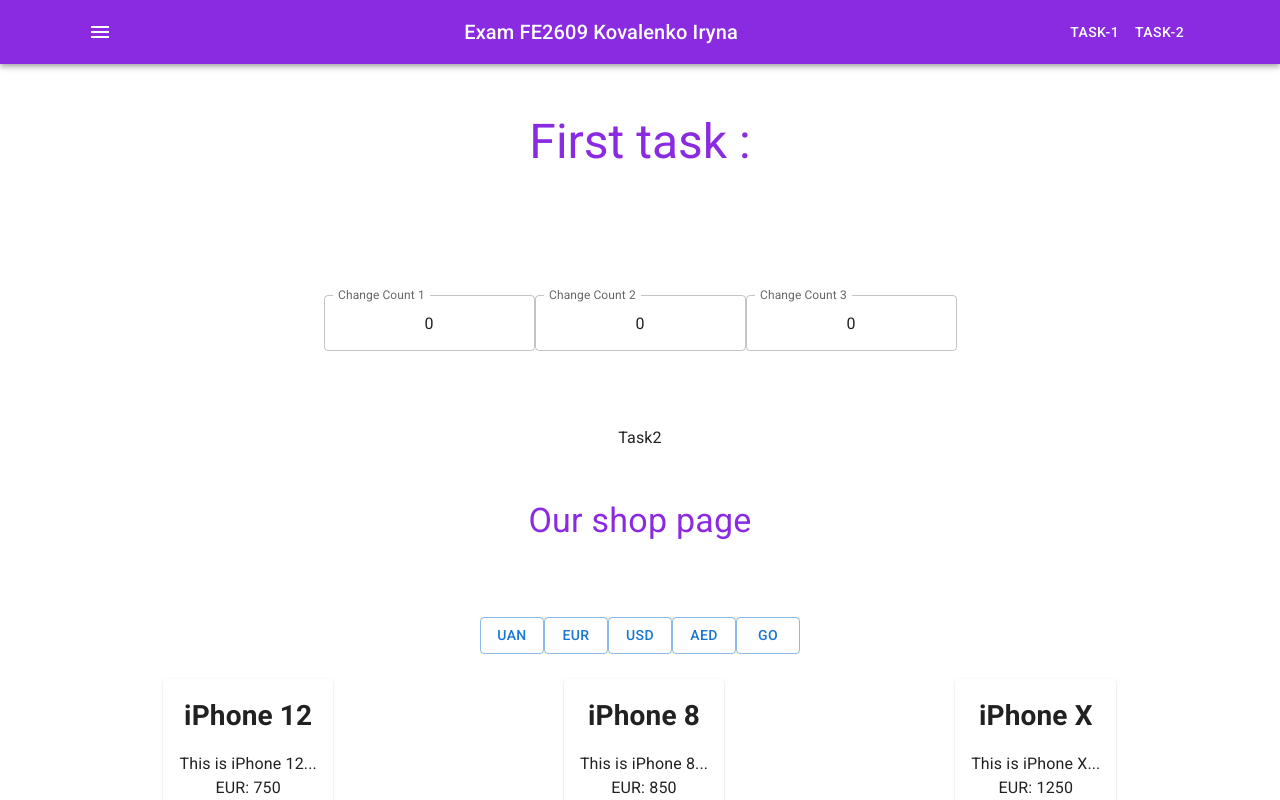
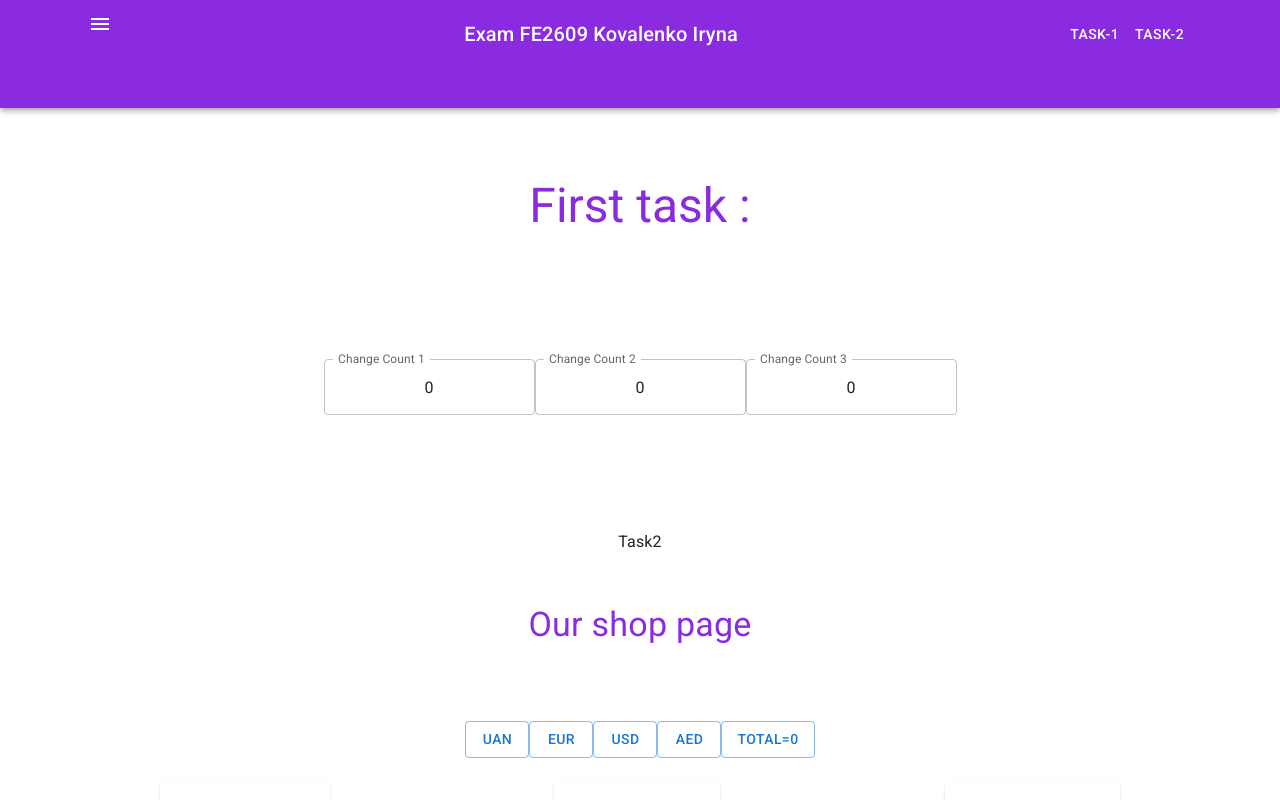
Before and after one commit to Irina77777777/Exam2609-React, a React (Create React App) app: page /TASK-2 in a window 1280 px wide. Shown: the top 800 px of the page. Built offline with nearby package versions, Linux system fonts and the light colour scheme.

Commit message:
exam with comment router

```diff
--- a/src/container/App/App.css
+++ b/src/container/App/App.css
@@ -7,3 +7,6 @@
      text-align: center;
      color: yellowgreen;
  }
+ *{
+    margin-bottom: 20px;
+ }
--- a/src/container/Products/ProductListItem.tsx
+++ b/src/container/Products/ProductListItem.tsx
@@ -5,9 +5,10 @@ type Props = {
     title: string
     desc: string
     price: number
+    valu: string
     addPriceToTotal: (count: number, price: number) => void
 }
-const ProductListItem = ({ title, desc, price, addPriceToTotal }: Props) => {
+const ProductListItem = ({ title, desc, price, valu, addPriceToTotal }: Props) => {
     return (
         <Card className="product">
             <CardContent>
@@ -15,7 +16,8 @@ const ProductListItem = ({ title, desc, price, addPriceToTotal }: Props) => {
                 <div className="product-desc">{desc}</div>
                 <div className="product-price">
                     {' '}
-                        <span>EUR: </span> {price}
+                    Сurrency: {price}
+                    <span> {valu} </span>
                 </div>
             </CardContent>
             <CardActions className="btns-wrap">
--- a/src/container/Products/Products.tsx
+++ b/src/container/Products/Products.tsx
@@ -6,7 +6,8 @@ type Props = {
     valData: {
         oneiP: number
     twoiP: number
-    threeiP: number
+        threeiP: number
+    val: string
 }
 }
 const Products = ({ addPriceToTotal, valData }: Props) => {
@@ -23,6 +24,7 @@ const Products = ({ addPriceToTotal, valData }: Props) => {
                     title="iPhone 12"
                     desc="This is iPhone 12..."
                     price={valData.oneiP}
+                    valu={valData.val}
                     addPriceToTotal={addPriceToTotal}
                 />
             </Grid>
@@ -31,6 +33,7 @@ const Products = ({ addPriceToTotal, valData }: Props) => {
                     title="iPhone 8"
                     desc="This is iPhone 8..."
                     price={valData.twoiP}
+                    valu={valData.val}
                     addPriceToTotal={addPriceToTotal}
                 />
             </Grid>
@@ -39,6 +42,7 @@ const Products = ({ addPriceToTotal, valData }: Props) => {
                     title="iPhone X"
                     desc="This is iPhone X..."
                     price={valData.threeiP}
+                    valu={valData.val}
                     addPriceToTotal={addPriceToTotal}
                 />
             </Grid>
--- a/src/container/Task2/Task2.tsx
+++ b/src/container/Task2/Task2.tsx
@@ -19,6 +19,7 @@ type ValData = {
     oneiP: number
     twoiP: number
     threeiP: number
+    val: string
 }
 
 const Task2 = (price: Props
@@ -32,6 +33,7 @@ const Task2 = (price: Props
     oneiP: 750,
     twoiP:  850,
     threeiP: 1250,
+    val: 'EUR',
     })
 
     const addPriceToTotal = (count: number, price: number) => {
@@ -41,12 +43,12 @@ const Task2 = (price: Props
         }))
     }
 
-    const uanPriceToTotal = (one: number, two: number, three: number) => {
+    const uanPriceToTotal = (one: number, two: number, three: number, va: string) => {
         setValData({
-
             oneiP: one,
             twoiP: two,
             threeiP: three,
+            val: va,
         })
     }
 
@@ -65,33 +67,31 @@ const Task2 = (price: Props
             <div className="buttonchiki">
                 <Button
                     variant="outlined"
-                    onClick={() => uanPriceToTotal(30000, 40000, 50000)}
+                    onClick={() => uanPriceToTotal(30000, 40000, 50000, 'UAN')}
                 >
                     UAN
                 </Button>
                 <Button
                     variant="outlined"
-                    onClick={() => uanPriceToTotal(750, 850, 1250)}
+                    onClick={() => uanPriceToTotal(750, 850, 1250, 'EUR')}
                 >
                     EUR
                 </Button>
                 <Button
                     variant="outlined"
-                    onClick={() => uanPriceToTotal(1000, 2000, 3000)}
+                    onClick={() => uanPriceToTotal(1000, 2000, 3000, 'USD')}
                 >
                     USD
                 </Button>
                 <Button
                     variant="outlined"
-                    onClick={() => uanPriceToTotal(3000, 4000, 5000)}
+                    onClick={() => uanPriceToTotal(3000, 4000, 5000, 'AED')}
                 >
                     AED
                 </Button>
-                <Button
-                    variant="outlined"
-                    onClick={() => uanPriceToTotal(0, 0, 0)}
-                >
-                  GO
+                <Button variant="outlined"
+                    onClick={() => addPriceToTotal(0, totalData.totalPrice = 0)}>
+                    Total=0
                 </Button>
             </div>
             <Products addPriceToTotal={addPriceToTotal} valData={valData} />
```
Lines whose indentation alone changed are shown as unchanged.
